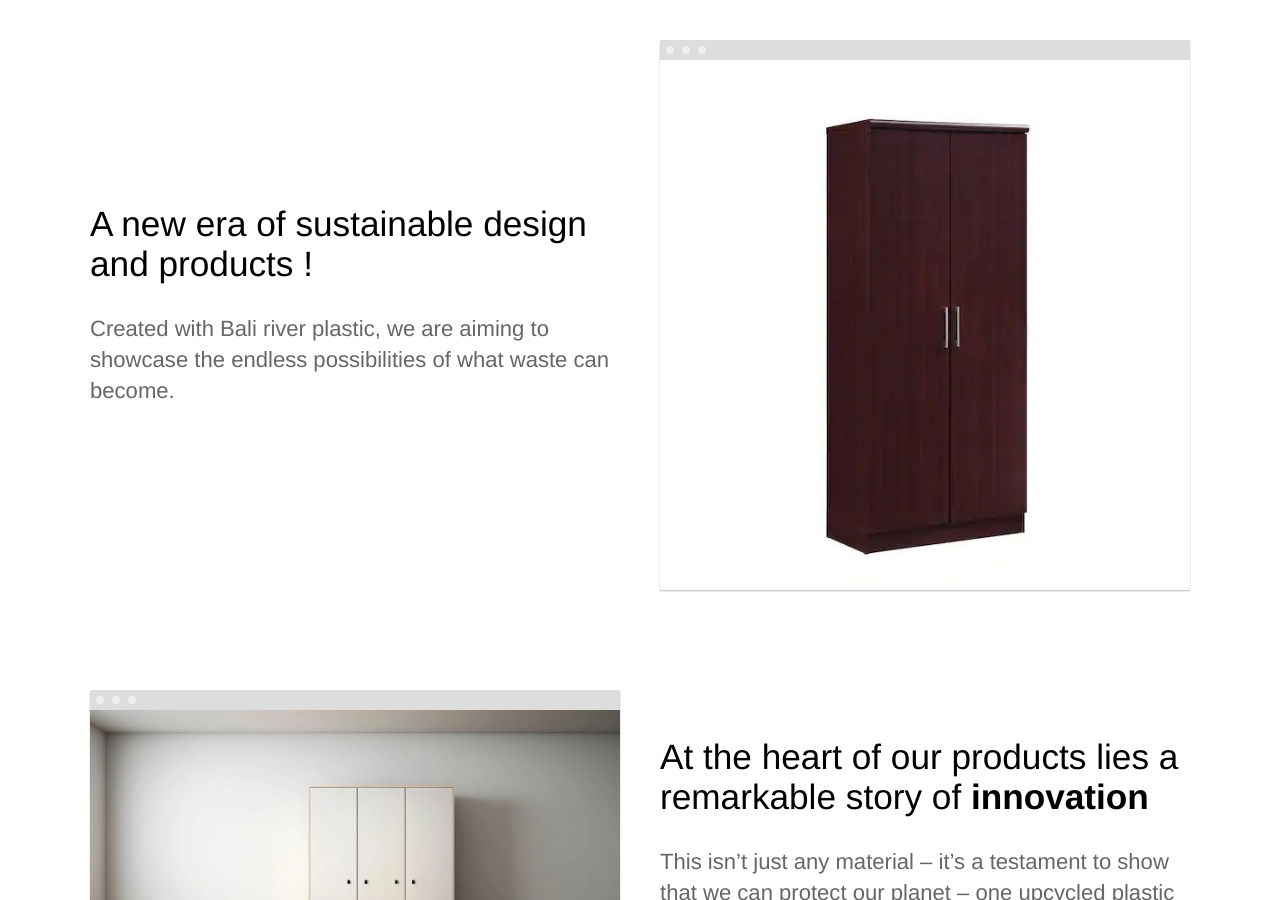
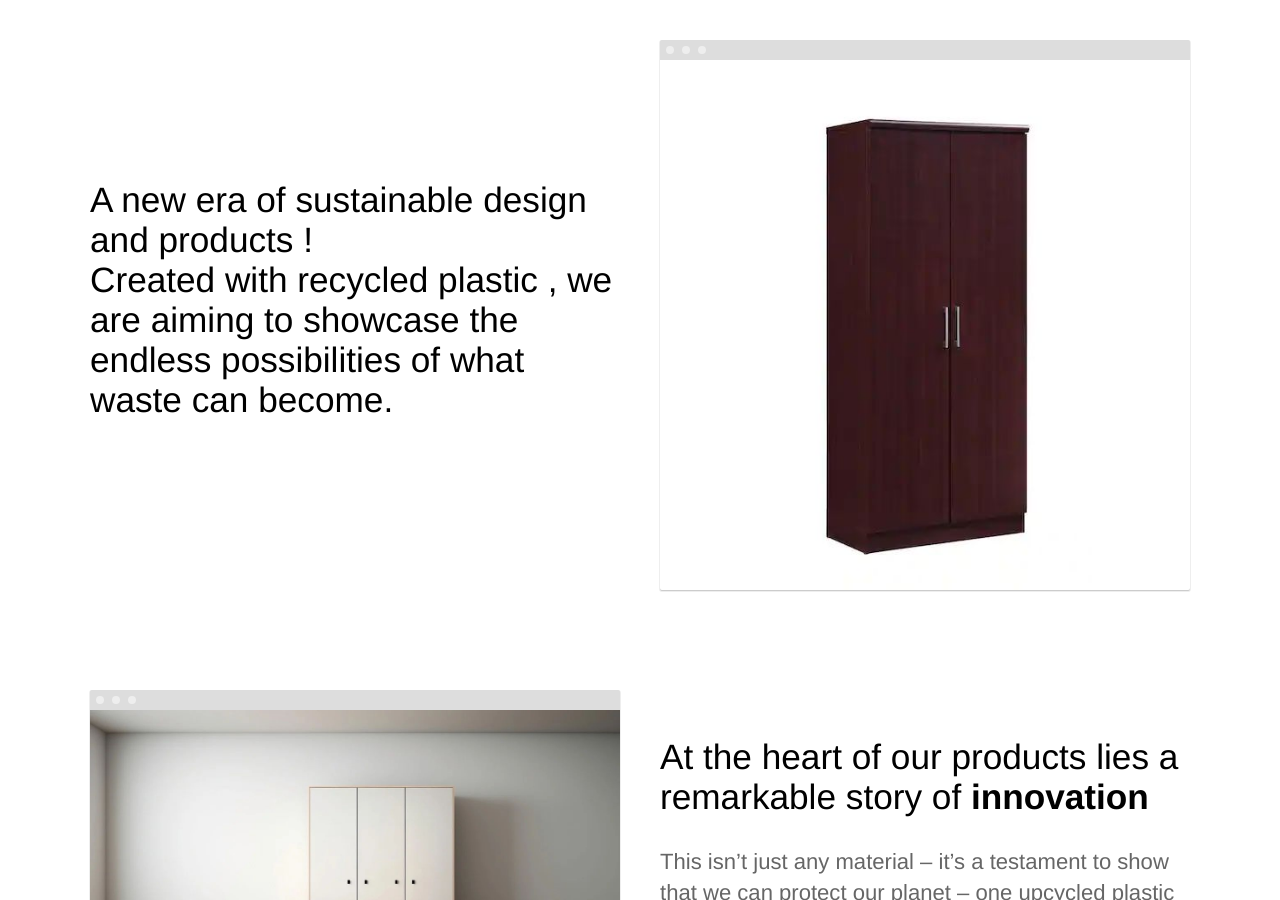
Before and after one commit to sujayadkesar/bytras, a Jekyll site: the page built from index.html, in a window 1280 px wide and 900 px high, scrolled down 1187 px. Built offline with Jekyll 4.4.1, drawn with Linux system fonts in a browser that asks for light colours.

Commit message:
removed para -- h2

```diff
--- a/index.html
+++ b/index.html
@@ -23,8 +23,8 @@ background: linear-gradient(to right, #f5af19, #f12711); /* W3C, IE 10+/ Edge, F
 	<section>
 		<div class="container flex">
 			<div class="text editable">
-				<h2>A new era of sustainable design and products ! </h2>
-				<p>Created with Bali river plastic, we are aiming to showcase the endless possibilities of what waste can become. </p>
+				<h2>A new era of sustainable design and products ! <br>
+				Created with recycled plastic , we are aiming to showcase the endless possibilities of what waste can become. </h2>
 			</div>
 			<div class="image">
 				<img src="{{ site.baseurl }}/images/1.jpeg" alt="Screenshot" class="screenshot editable" />
```
